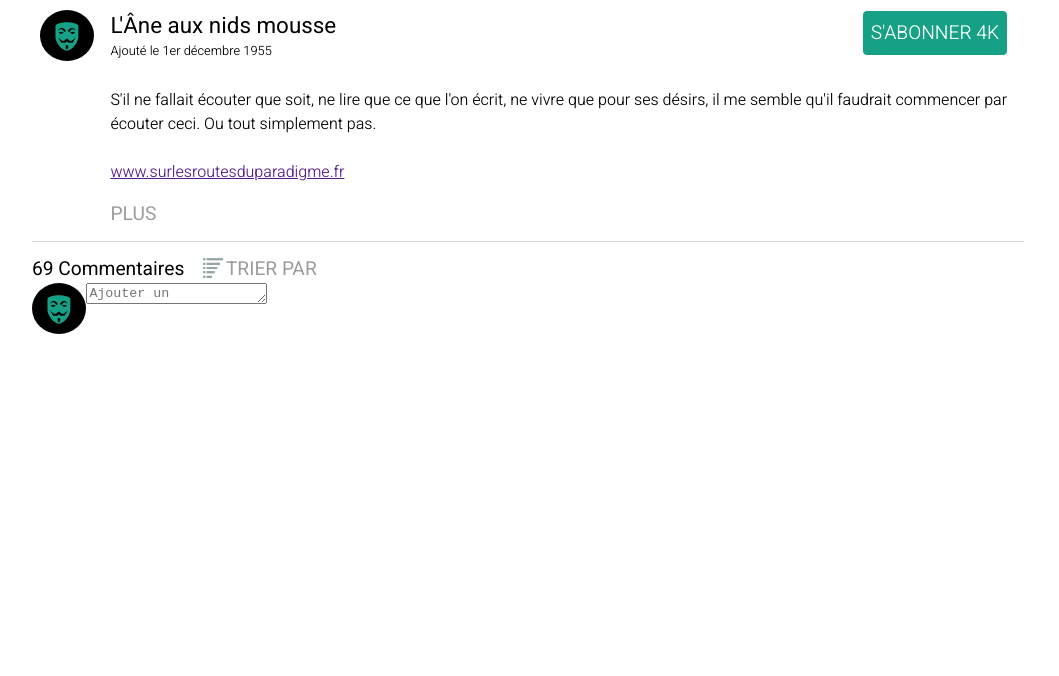
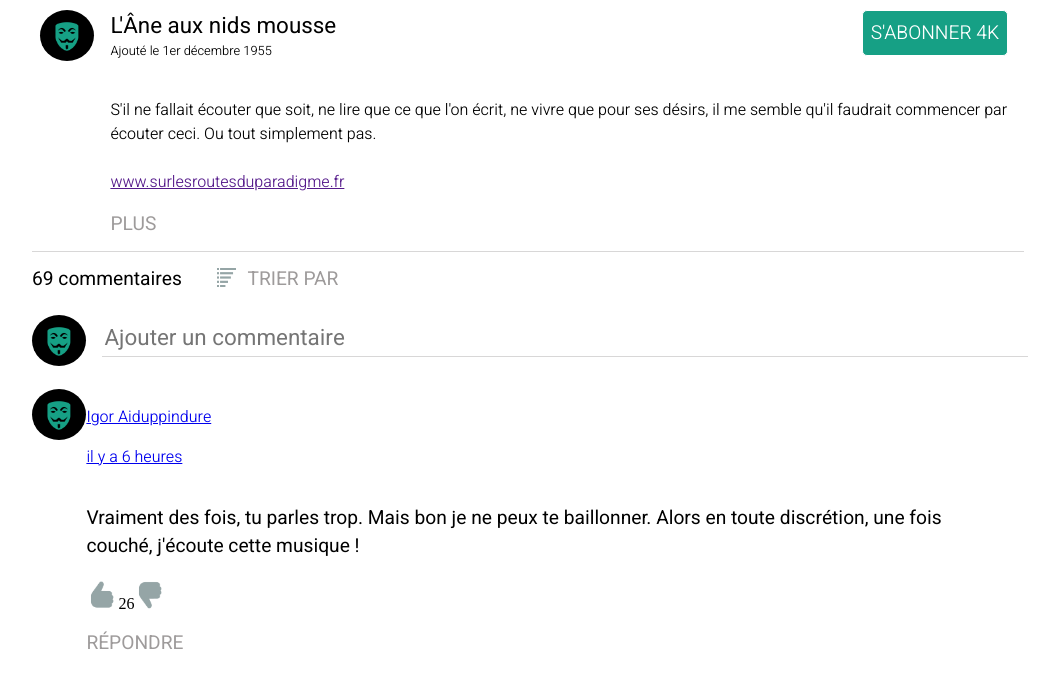
Before and after one commit to AnhPati/OdinProject_css_html, a plain HTML site: page Embendding_images_and_video/index.html in a window 1280 px wide. Shown: the part 792-1468 px from the top of the page, without its empty margins (112-1171 px from the left). Before the commit the page ends 1265 px from the top, so only its background shows below. Drawn offline with Linux system fonts and the light colour scheme.

Commit message:
Intégration commentaires vidéo

```diff
--- a/Embendding_images_and_video/css/style.css
+++ b/Embendding_images_and_video/css/style.css
@@ -102,16 +102,20 @@ ul {
     flex-wrap: wrap;
 }
 
+.uWidth-100 {
+    width: 100%;
+}
+
 .uMargin-no {
     margin: 0;
 }
 
-.uMargin-bottom-sm {
+.uMargin-bottom-xs {
     margin-bottom: 0.5rem;
 }
 
 .uMargin-bottom-md {
-    margin-bottom: 0.8rem;
+    margin-bottom: 1.4rem;
 }
 
 .uSpacing-border {
@@ -119,6 +123,14 @@ ul {
     padding-bottom: 0.8rem;
      width: 100%;
      border-bottom: 1px solid rgba(158, 155, 155, 0.4);
+}
+
+.uInvisibility {
+    visibility: hidden;
+}
+
+.uInvisibility:hover {
+    visibility: visible;
 }
 
 /*=====[[ COMPONENT ]]=====*/
@@ -150,6 +162,13 @@ ul {
     border: 1px solid #16A085;
     border-radius: 5px;
     color: #16A085 ;
+}
+
+.cForm-addComment {
+    border: none;
+    border-bottom: 1px solid rgba(158, 155, 155, 0.4);
+    resize: none;
+    color: rgba(158, 155, 155);
 }
 
 /*Image du lien vers le profil --> <"conteneur"> --> <img> */
@@ -334,11 +353,12 @@ ul {
 }
 
 .commentaryView-item {
-    padding-right: 1rem;
+    padding-right: 2rem;
 }
 
 .commentaryView-img {
     width: 1.6rem;
+    margin-right: 0.5rem;
 }
 
 .newCommentary-btn {
@@ -349,3 +369,20 @@ ul {
     background-color: rgba(22, 160, 133, 0.4);
     color:#FFFFFF;
 }
+
+.commentaryRead-form {
+    margin-left: 1rem;
+    flex: 1 0 auto;
+}
+
+.noMoreComment {
+    display: none;
+}
+
+.commentaryRead-item {
+    display: flex;
+}
+
+.commentaryRead-img {
+    width: 2rem;
+}
--- a/Embendding_images_and_video/index.html
+++ b/Embendding_images_and_video/index.html
@@ -87,13 +87,13 @@
             <section class="mainContainer contentContainer uBox-flex">
                 <div class="contentContainer-commentary">
                     <div class="commentaryMenu uSpacing-border">
-                        <div class="commentaryMenu-hashtag uMargin-bottom-sm">
+                        <div class="commentaryMenu-hashtag uMargin-bottom-xs">
                             <p class="paragraph-xxs  uBox-flex uMargin-no">
                                 <a class="commentaryMenu-hashtagLink" href="">#Heule</a>
                                 <a class="commentaryMenu-hashtagLink" href="">#Pipelette</a>
                                 <a class="commentaryMenu-hashtagLink" href="">#Tumefatigues</a></p>
                         </div>
-                        <div class="commentaryMenu-title  uMargin-bottom-sm">
+                        <div class="commentaryMenu-title  uMargin-bottom-xs">
                             <h1 class="title-lg uMargin-no">La Rue Ketanou - Tu parles trop</h1>
                         </div>
                         <div class="commentaryMenu-info uBox-flex">
@@ -172,11 +172,11 @@
                             </div>
                         </div>
                     </div>
-                    <div class="commentaryView uBox-flex">
+                    <div class="commentaryView uBox-flex uMargin-bottom-md">
                         <div class="commentaryView-item">
                             <p class="paragraph-sm uMargin-no">
                                 <span>69</span>
-                                Commentaires
+                                commentaires
                             </p>
                         </div>
                         <a class="commentaryView-item uBox-flex popoverLink" href="#">
@@ -191,13 +191,13 @@
                         </a>
                     </div>
                     <div class="commentaryRead">
-                        <div class="uBox-flex">
+                        <div class="uBox-flex fullCentered uWidth-100 uMargin-bottom-md">
                             <div class="imgRounded imgProfil">
                                 <img class="imgResponsive" src="img/nav-profil.png" alt="">
                             </div>
-                            <form action="">
+                            <form class="commentaryRead-form"action="">
                                 <div>
-                                    <textarea name="newCommentary" id="#newCommentary" rows="1" placeholder="Ajouter un commentaire"></textarea>
+                                    <textarea class="paragraph-md uWidth-100 cForm-addComment" name="newCommentary" id="#newCommentary" rows="1" placeholder="Ajouter un commentaire"></textarea>
                                 </div>
                                 <div>
                                     <button class="cBtn newCommentary-btn">Annuler</button>
@@ -205,53 +205,49 @@
                                 </div>
                             </form>
                         </div>
+                        <div  class="commentaryRead-item uWidth-100">
                             <div>
-                            <div>
-                                <img src="" alt="">
+                                <div class="imgRounded imgProfil">
+                                    <img class="imgResponsive" src="img/nav-profil.png" alt="">
                                 </div>
                             </div>
                             <div>
+                                <div class="uBox-flex">
                                     <div>
-                                <div>
-                                    <a href="">
-                                        <p>
-
+                                        <a href="#">
+                                            <p class="paragraph-xs">
+                                                Igor Aiduppindure
                                             </p>
                                         </a>
-                                </div>
                                     <div>
-                                     <a href="">
-                                        <p>
-
+                                        <a href="#">
+                                            <p class="paragraph-xs">
+                                                il y a 6 heures
                                             </p>
                                         </a>
                                     </div>
                                 </div>
                                 <div>
                                     <div>
-                                    <p></p>
+                                        <p class="paragraph-sm">Vraiment des fois, tu parles trop. Mais bon je ne peux te baillonner. Alors en toute discrétion, une fois couché, j'écoute cette musique !</p>
                                     </div>
                                     <div>
-                                    <a href="">
-                                        <p>
-
-                                        </p>
-                                    </a>
+                                        <a class="paragraph-sm collapseLink noMoreComment" href="">Plus</a>
                                     </div>
                                 </div>
                                 <div>
-                                <div>
-                                    <div>
-                                        <div>
-                                            <img src="" alt="">
+                                    <div class="uBox-flex">
+                                        <div class="uBox-flex">
+                                            <div class="commentaryRead-img">
+                                                <img class="imgResponsive" src="img/agree.png" alt="">
                                             </div>
                                             <div>
-                                            <p></p>
+                                                <p>26</p>
                                             </div>
                                         </div>
-                                    <div>
-                                        <div>
-                                            <img src="" alt="">
+                                        <div class="uBox-flex">
+                                            <div class="commentaryRead-img">
+                                                <img class="imgResponsive" src="img/disagree.png" alt="">
                                             </div>
                                             <div>
                                                 <p></p>
@@ -259,23 +255,19 @@
                                         </div>
                                     </div>
                                     <div>
-                                    <a href="">
-                                        <p>
-
-                                        </p>
-                                    </a>
-                                </div>
-                            </div>
-                            <div>
-                                <div>
-                                    <a href="">
-                                        <img src="" alt="">
+                                        <a class="paragraph-sm popoverLink" href="#">
+                                                Répondre
                                         </a>
                                     </div>
                                 </div>
                             </div>
+                        </div>
                         <div>
-
+                            <div class="uInvisibility">
+                                <a class="commentaryRead-img" href="#">
+                                    <img src="img/more.png" alt="">
+                                </a>
+                            </div>
                         </div>
                     </div>
                 </div>
```
Lines whose indentation alone changed are shown as unchanged.
